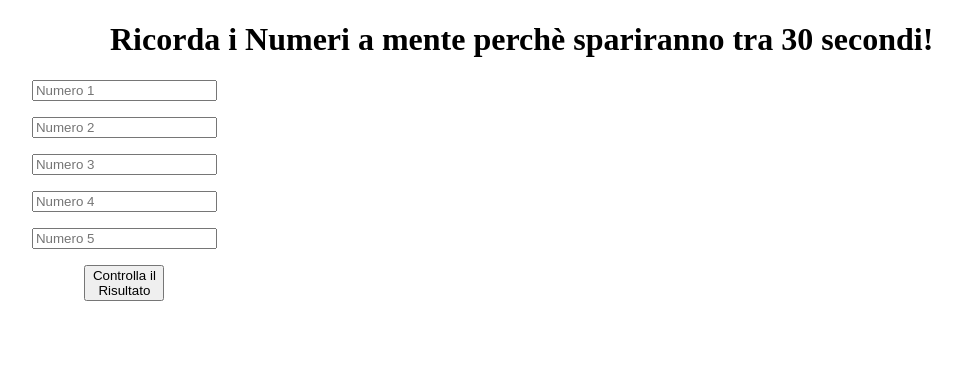
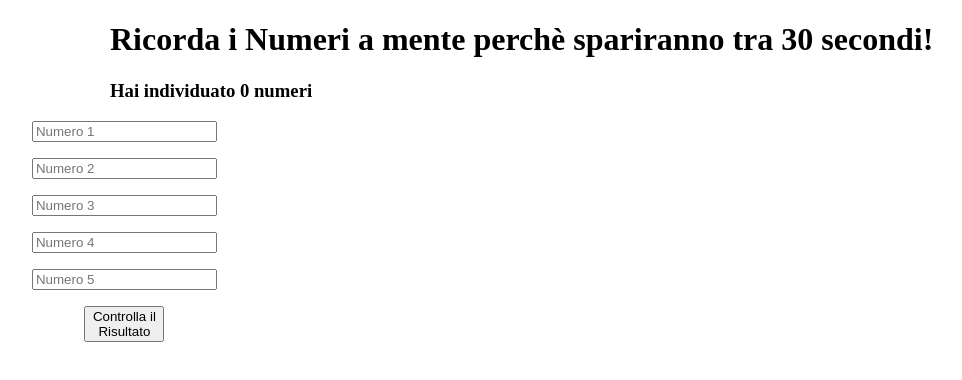
Before and after one commit to LookasWasTaken/js-simon, a plain HTML site: page index.html in a window 1280 px wide. Both pictures are taken after a click on the button "Controlla il Risultato". Shown: the whole page, without its empty margins (10-972 px from the left). Drawn offline with Linux system fonts and the light colour scheme.

Commit message:
miss which numbers are found

```diff
--- a/assets/css/style.css
+++ b/assets/css/style.css
@@ -10,6 +10,6 @@
     width: 80px;
 }
 
-h1, h2{
+h1, h2, h3{
     margin-left: 7rem;
 }
--- a/assets/js/main.js
+++ b/assets/js/main.js
@@ -27,6 +27,15 @@ const arrayNumbers = [];
 // Dichiaro un array dell'utente vuoto di numeri
 
 const userNumber = [];
+
+// Dichiaro una variabile score
+
+let score = 0;
+console.log("Score", score)
+
+// Seleziono il contenitore del resultato
+
+const result = document.getElementById("result");
 
 // Richiamo la funzione show Number
 
@@ -71,11 +80,20 @@ check.addEventListener("click", function () {
   const numberThree = document.getElementById("n3").value;
   const numberFour = document.getElementById("n4").value;
   const numberFive = document.getElementById("n5").value;
-
+  // Pusho dentro l'array
   userNumber.push(numberOne);
   userNumber.push(numberTwo);
   userNumber.push(numberThree);
   userNumber.push(numberFour);
   userNumber.push(numberFive);
+
   console.log(userNumber, "Numeri utente");
+  console.log("Score2", score)
+  for (let i = 0; i < userNumber.length; i++) {
+    if (arrayNumbers.includes(Number(userNumber[i]))) {
+      score++;
+    }
+  }
+  console.log("Score3", score)
+  result.innerHTML = `Hai individuato ${score} numeri`;
 });
--- a/index.html
+++ b/index.html
@@ -10,6 +10,7 @@
 <body>
     <h1>Ricorda i Numeri a mente perchè spariranno tra 30 secondi!</h1>
     <h2 id="randomNumbers">RICORDA QUESTI NUMERI: </h2>
+    <h3 id="result"></h3>
     <div class="container">
         <input type="text" id="n1" placeholder="Numero 1">
         <input type="text" id="n2" placeholder="Numero 2">
```
